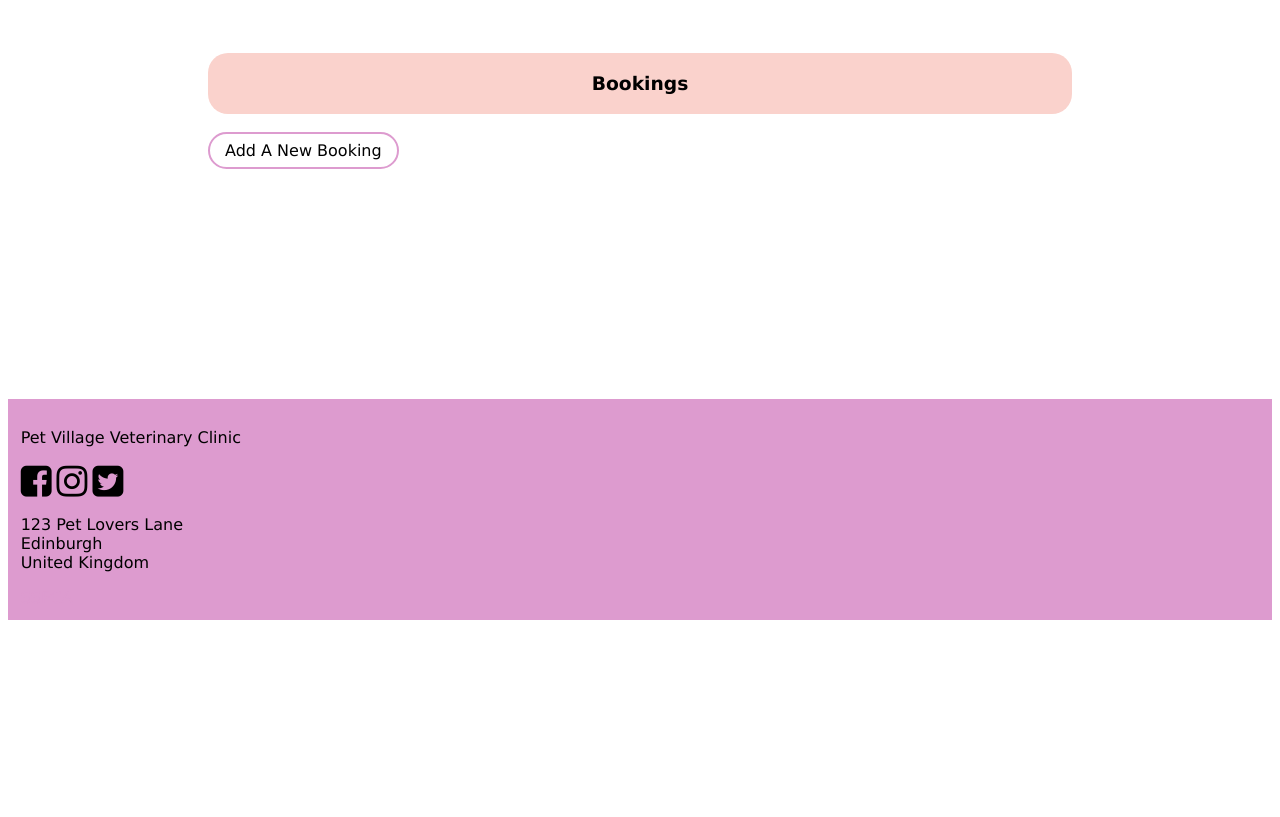
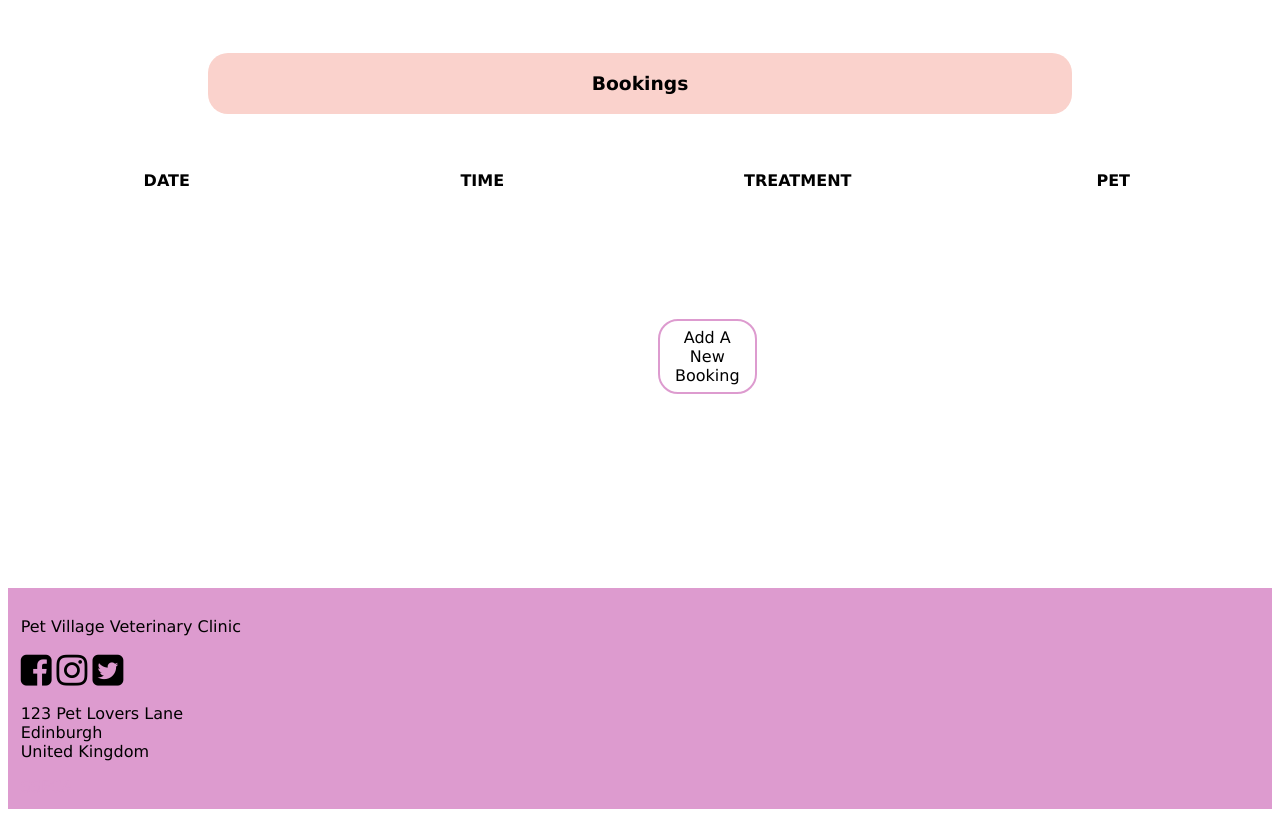
Before and after one commit to fionaberkery/Pet_Village, a Flask app: page /bookings in a window 1280 px wide; the page is wider, and only the part inside the window is pictured. Shown: the part 104-921 px from the top of that part. Before the commit the page ends 724 px from the top of that part, so only its background shows below. Run offline with Flask 2, Linux system fonts and the light colour scheme; data that the repository does not hold is empty; some libraries are stand-ins or nearby versions.

Commit message:
finished

```diff
--- a/static/buttons.css
+++ b/static/buttons.css
@@ -112,6 +112,7 @@
     color:black;
     border:2px solid #d70404 ;
 
+
 }
 
 #treat-del-buttons:hover {
@@ -173,3 +174,43 @@
     background-color: #DD9BCF;
     color:white;
 }
+
+
+
+
+
+
+
+
+
+
+
+
+#add-new-book-button {
+    display: flex;
+    justify-content:center;
+    border: none;
+    margin-left: 650px;
+    margin-right: 800px;
+    color: black;
+    padding: 7px 15px;
+    text-align: center;
+    text-decoration: none;
+    display: inline-block;
+    font-size: 16px;
+    border-radius: 20px;
+    transition-duration: 0.4s;
+    cursor:pointer;
+    font-family: 'Lucida Sans', 'Lucida Sans Regular', 'Lucida Grande', 'Lucida Sans Unicode', Geneva, Verdana, sans-serif;
+}
+
+#add-new-book-button {
+    background-color: white;
+    color:black;
+    border:2px solid #DD9BCF;
+}
+
+#add-new-book-button:hover {
+    background-color: #DD9BCF;
+    color:white;
+}
--- a/static/style.css
+++ b/static/style.css
@@ -177,11 +177,11 @@ footer {
 #login-header {
     display: flex;
     justify-content: center;
-    margin-left: 17%;
-    color:#DD9BCF;
-    background-color: white;
-    width:fit-content;
-    border-radius: 10px;
+    padding:10px;
+    color:black;
+    background-color: #DD9BCF;
+    font-family: 'Lucida Sans', 'Lucida Sans Regular', 'Lucida Grande', 'Lucida Sans Unicode', Geneva, Verdana, sans-serif;
+    font-size: xx-large;
 }
 
 table {
@@ -194,3 +194,11 @@ table {
     text-transform: uppercase;
     font-family: 'Lucida Sans', 'Lucida Sans Regular', 'Lucida Grande', 'Lucida Sans Unicode', Geneva, Verdana, sans-serif;
 }
+
+#gridy {
+    width:fit-content;
+    display: grid;
+    grid-template-areas:
+    'section'
+    'div div';
+}
--- a/templates/bookings/edit.html
+++ b/templates/bookings/edit.html
@@ -7,7 +7,7 @@
 
     <div id="add-content-box">
 
-        <label for="date"> Date </label>
+        <label for="date"> Date : </label>
         <input type="date" id="date" name="date" value="{{ booking.date }}" required autofocus> <br><br>
 
         <label for="time"> Time </label>
--- a/templates/bookings/index.html
+++ b/templates/bookings/index.html
@@ -10,41 +10,40 @@
 
 
 
-    <div>
-        <form method="get" action="/bookings/new">
-            <button type="submit" id="add-new-button"> Add A New Booking </button>
-        </form>
-    </div>
+
     <br> <br>
 
 
-</section>
 
-<div id="grid-container2">
+    <table>
+        <tr id="table">
+            <th> Date </th>
+            <th> Time </th>
+            <th> Treatment </th>
+            <th> Pet </th>
+        </tr>
+    </table>
+
+<br><br>
+
     {% for booking in bookings %}
 
-        <section id="owner">
-            <p> <b> Date </b> : {{ booking.date }} <br>
-                <b> Time </b> : {{ booking.time }}  <br>
-                <b> Pet </b>: {{ booking.pet.pet_name }} <br>
-                <b> Treatment </b> : {{ booking.price.treatment_type }} <br>
-                <b> Vet </b> : {{ booking.vet.vet_name }} <br>
-            </p>
-
-            <a href="/bookings/{{ booking.id }}/edit"> Edit </a>
-
-            <form action="/bookings/{{ booking.id }}/delete" method="POST">
-                <input type="submit" value="Delete">
-            </form>
+    <table>
+        <tr>
+            <th> {{ booking.date }} </th>
+            <th> {{ booking.time }} </th>
+            <th> {{ booking.price.treatment_type }} </th>
+            <th> {{ booking.pet.pet_name }} </th>
+        </tr>
+    </table>
 
 
-
-        </section>
-
-
-
-    {% endfor %}
-
-</div>
+            {% endfor %}
+            <br> <br> <br> <br> <br>
+            <div>
+                <form method="get" action="/bookings/new">
+                    <button type="submit" id="add-new-book-button"> Add A New Booking </button>
+                </form>
+            </div>
 <p> <br> <br> <br> <br> <br> <br> <br> <br> <br> </p>
 {% endblock %}
--- a/templates/login.html
+++ b/templates/login.html
@@ -15,9 +15,11 @@
 
     <title> Pet Village Veterinary Clinic </title>
 </head>
+<header id="login-header"> Pet Village Veterinary Clinic </header>
+
 
 <div class="login-page">
-    <h1 id="login-header"> Pet Village Veterinary Clinic </h1>
+
 
 
         <label for="uname" id="logins"><b> Username </b></label>
--- a/templates/treatments/index.html
+++ b/templates/treatments/index.html
@@ -78,7 +78,6 @@
 
 
 
-
 </section>
 <p> <br> <br> <br> <br> <br> <br> <br> <br> <br> </p>
 {% endblock %}
--- a/templates/vets/bookings.html
+++ b/templates/vets/bookings.html
@@ -14,6 +14,8 @@
     </tr>
 </table>
 
+<br> <br>
+
 {% for booking in bookings %}
 
 <table>
```
Also changed, not shown: templates/pets/bookings.html (+2 -12 lines), templates/pets/treatments.html (+21 -20 lines), templates/vets/pets.html (+7 -5 lines), templates/vets/treatments.html (+16 -14 lines).
